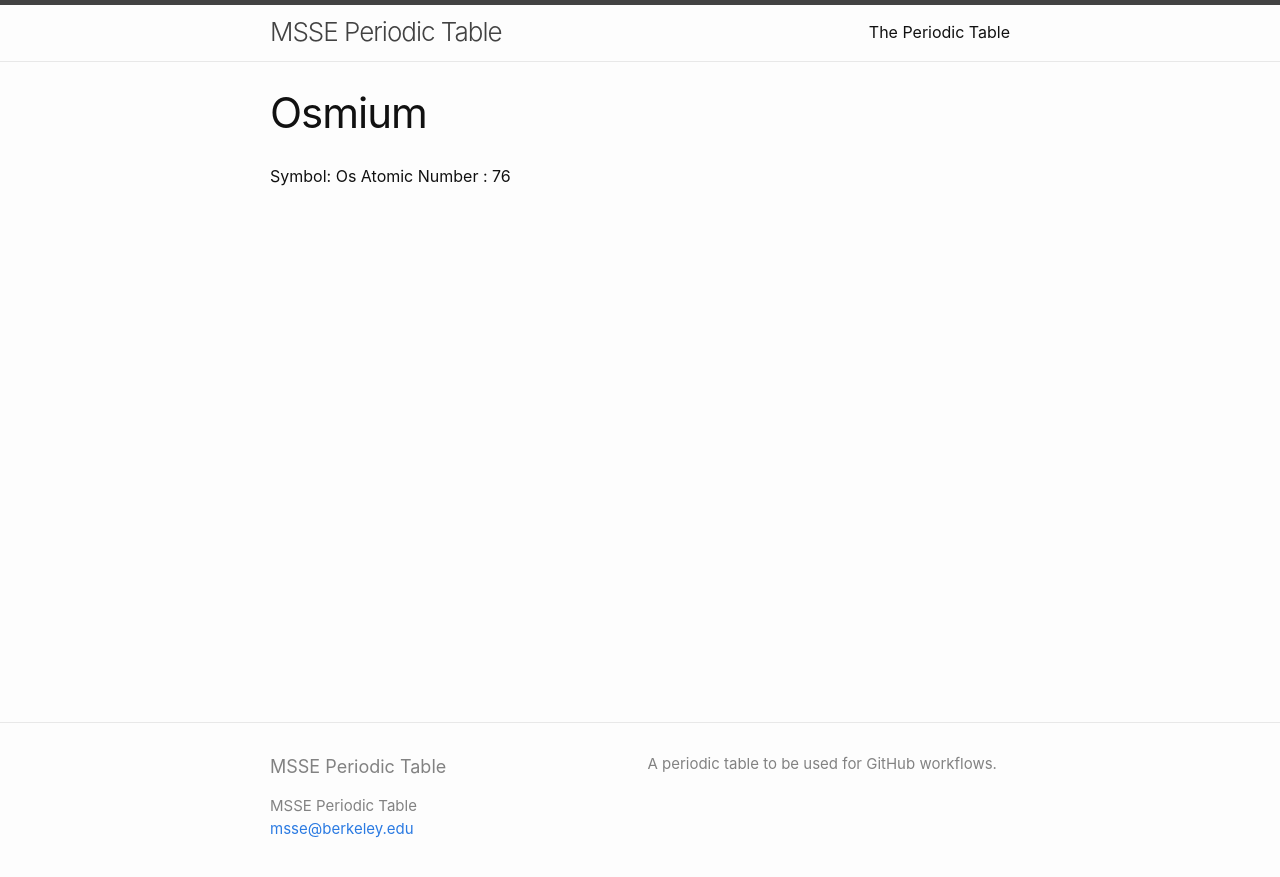
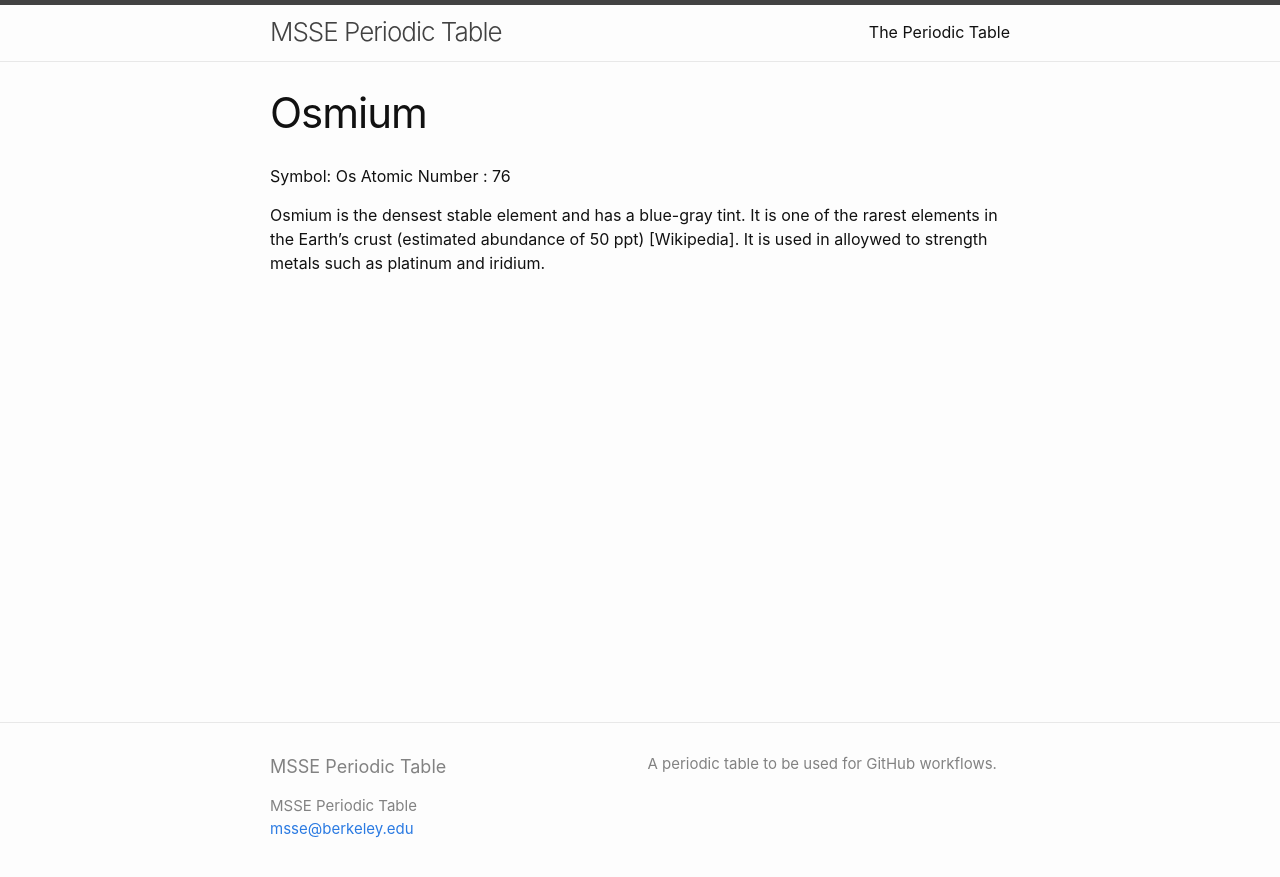
Before and after one commit to msse-chem-280-2025/periodic-table, a Jekyll site: the page built from elements/osmium.md, in a window 1280 px wide. Shown: the top 877 px of the page. Built offline with Jekyll 4.4.1, drawn with Linux system fonts in a browser that asks for light colours.

Commit message:
added more info to osmium page

```diff
--- a/elements/osmium.md
+++ b/elements/osmium.md
@@ -5,3 +5,5 @@ title: Osmium
 
 Symbol: Os
 Atomic Number : 76
+
+Osmium is the densest stable element and has a blue-gray tint. It is one of the rarest elements in the Earth's crust (estimated abundance of 50 ppt) [Wikipedia]. It is used in alloywed to strength metals such as platinum and iridium.
```
